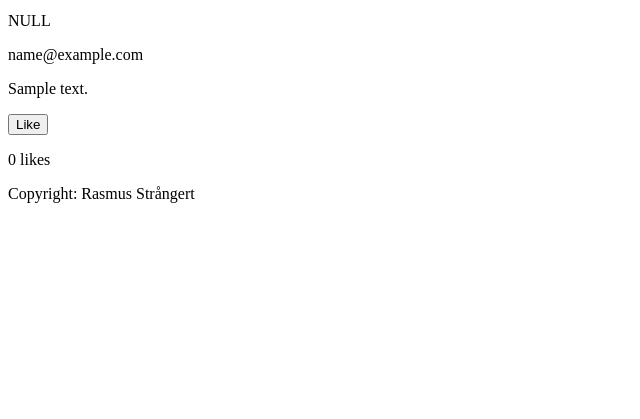
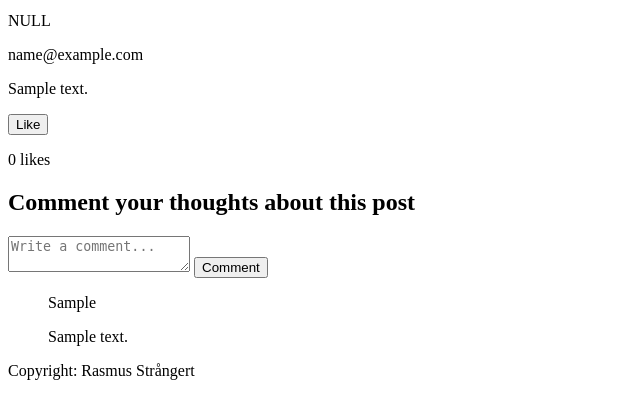
Before and after one commit to ZunarOrion/Microblog, a PHP site: page /post.php?id=1 in a window 1280 px wide. Shown: the part 159-578 px from the top of the page, without its empty margins (0-640 px from the left). Run offline with PHP 8.4, Linux system fonts and the light colour scheme; the visitor is signed in with stand-in values (Sample User, id 1); tables that the repository leaves empty or names only in its code hold one stand-in row (values such as "Sample post"); data that the repository does not hold is empty.

Commit message:
feat: Added function to add comments on posts and that all comments on a post are visable on the page.

```diff
--- a/create_post.php
+++ b/create_post.php
@@ -28,6 +28,7 @@
     include 'components/head.php';
     ?>
 
+    <!-- Post form -->
     <form action="create_post.php" method="POST">
         <h2 type="text" name="content-header">Create a post</h2>
         <textarea type="text" name="content-input" placeholder="Begin your blog"></textarea>
--- a/functions/post_like.php
+++ b/functions/post_like.php
@@ -4,8 +4,6 @@ include 'db_connection.php';
 $sth = $dbh->prepare("SELECT * FROM post_like WHERE post = :post AND auth_user = :auth_user");
 $sth->execute([":post" => $_POST["post"], ":auth_user" => $_SESSION["user"]->id]);
 $like = $sth->fetch();
-// Knapp klickad -> prep plats i db -> fyll i placeholders med det som kommer från form
-// hur får jag tag på datan från like form
 if ($like) {
     $sth = $dbh->prepare("DELETE FROM post_like WHERE post = :post AND auth_user = :auth_user");
     $sth->execute([":post" => $_POST["post"], ":auth_user" => $_SESSION["user"]->id]);
--- a/login.php
+++ b/login.php
@@ -20,6 +20,7 @@ include 'functions/db_connection.php';
 // Checking if email and password matches in the database
 if ($_SERVER["REQUEST_METHOD"] == "POST") {
     $email = $_POST["login-email"];
+    //!!!ADD PASSWORD HASHING!!!
     $password_hash = $_POST["login-password"];
     $sth = $dbh->prepare("SELECT * FROM auth_user WHERE email = :email AND password_hash = :password_hash");
     $sth->execute(["email" => $email, "password_hash" => $password_hash]);
--- a/post.php
+++ b/post.php
@@ -2,15 +2,15 @@
 session_start();
 include 'functions/db_connection.php';
 
-//Like post
+//Finding post
 $sth1 = $dbh->prepare("SELECT post.id, auth_user, content, email
 FROM post LEFT JOIN auth_user
 ON post.auth_user=auth_user.id WHERE post.id = :post_id");
-$post_exist = $sth1->execute([":post_id" => $_GET['id']]);
-if (!$post_exist) {
-    die("No Post exists");
-}
+$sth1->execute([":post_id" => $_GET['id']]);
 $post = $sth1->fetch();
+if (!$post) {
+    die("No post exists");
+};
 
 //Check if user is already liking
 $sth2 = $dbh->prepare("SELECT id FROM post_like
@@ -24,6 +24,10 @@ WHERE post = :post");
 $sth3->execute([":post" => $post->id]);
 $likecount = $sth3->fetch()->like_count;
 
+$sth4 = $dbh->prepare("SELECT post_comment.id, content, auth_user, post FROM post_comment LEFT JOIN auth_user ON post_comment.auth_user=auth_user.id");
+$sth4->execute();
+$comments = $sth4->fetchAll();
+
 include 'components/head.php';
 var_dump($_SESSION["user"]->id);
 ?>
@@ -32,14 +36,33 @@ var_dump($_SESSION["user"]->id);
     <p hidden><?= $post->id ?></p>
     <p><?= $post->email ?></p>
     <p><?= $post->content ?></p>
-    <!-- Like function -->
+    <!-- Like form -->
     <form action="functions/post_like.php" method="POST">
         <input type="text" name="post" value="<?= $post->id ?>" hidden>
         <input type="submit" value="<?= $user_has_liked ? 'Unlike' : 'Like' ?>">
     </form>
     <p><?= $likecount ?> likes</p>
-    <!-- Comment funktion -->
-    <!-- Post comments -->
+    <!-- Comment form -->
+    <form action="functions/create_comment.php" method="POST">
+        <input type="text" name="post" value="<?= $post->id ?>" hidden>
+        <h2 type="text" name="comment-header">Comment your thoughts about this post</h2>
+        <textarea type="text" name="comment-input" placeholder="Write a comment..."></textarea>
+        <button type="submit">Comment</button>
+    </form>
+    <!-- Comments on the post -->
+    <div>
+        <ul>
+            <?php if (count($comments) > 0): ?>
+                <?php foreach ($comments as $post): ?>
+                    <div>
+                        <p hidden><?= $post->id ?></p>
+                        <p><?= $post->auth_user ?></p>
+                        <p><?= $post->content ?></p>
+                    </div>
+                <?php endforeach; ?>
+            <?php endif ?>
+        </ul>
+    </div>
 </div>
 
 <?php
```
Also changed, not shown: functions/create_comment.php (added, +19 -0 lines).
